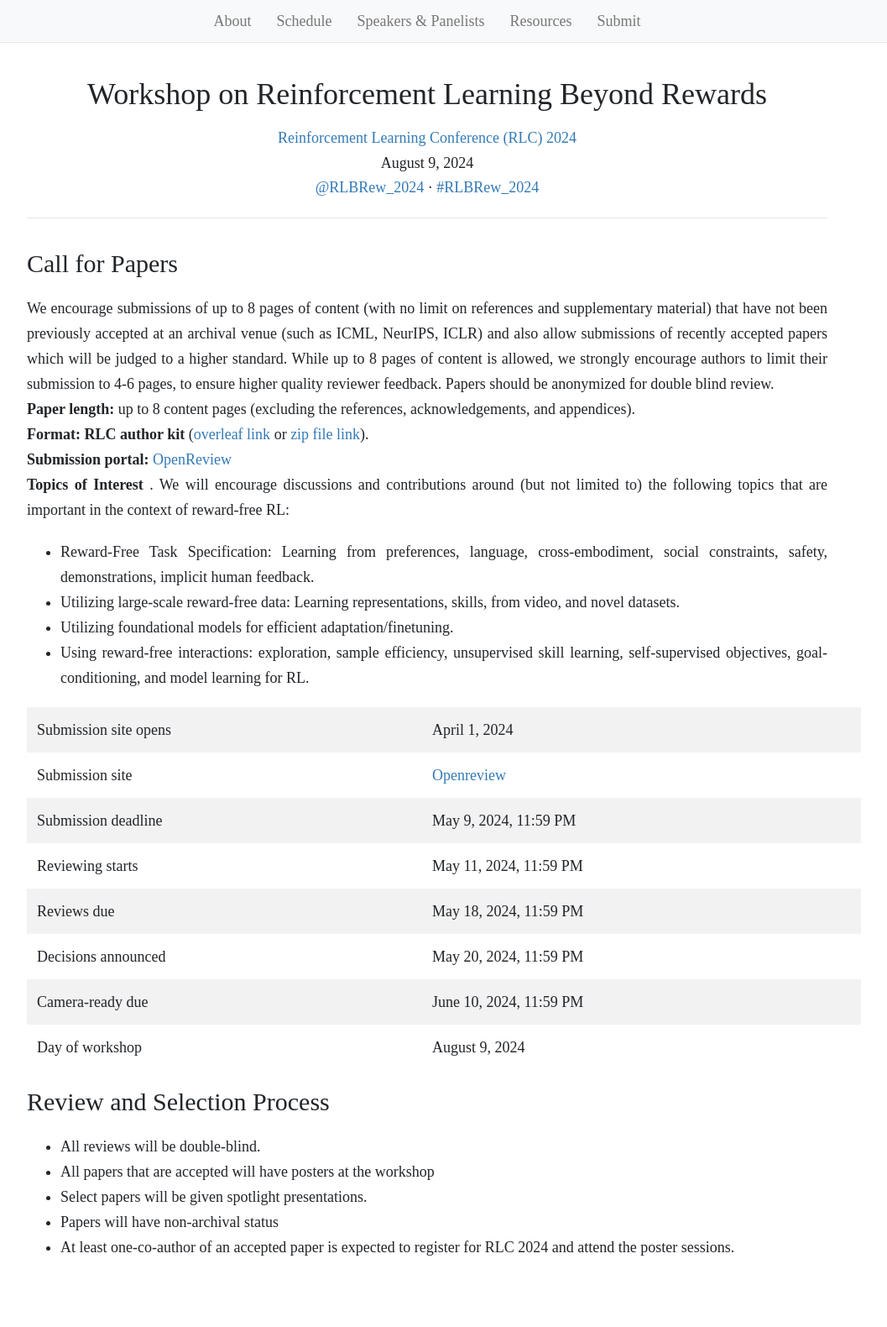
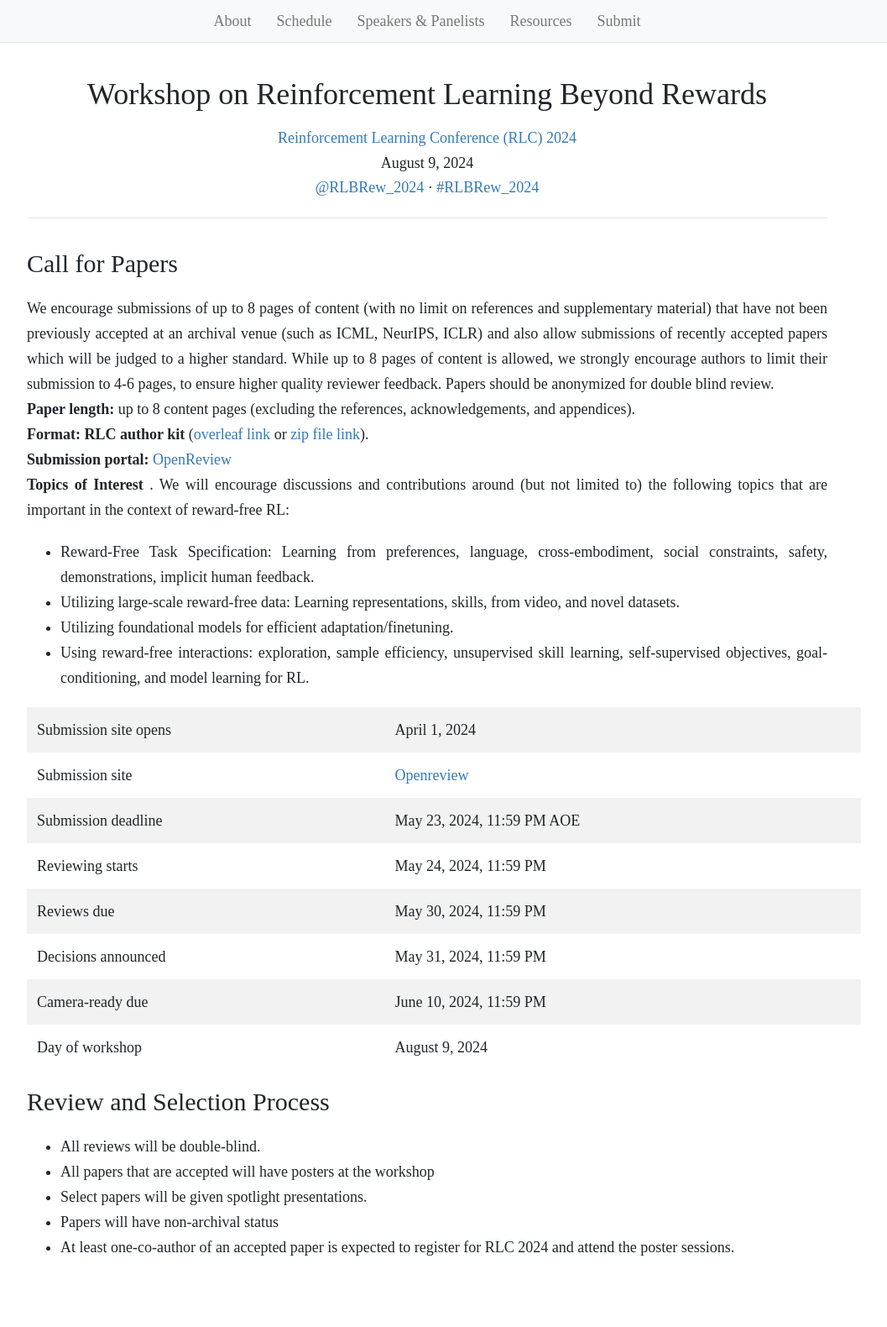
Before and after one commit to rlbrew-workshop/rlbrew-workshop.github.io, a Jekyll site: the page built from submit.html, in a window 1280 px wide. Shown: the whole page at 84% size, without its empty margins (131-1188 px from the left). Built offline with Jekyll 4.4.1, drawn with Linux system fonts in a browser that asks for light colours; nearby versions of some CDN libraries.

Commit message:
Modify submission date

```diff
--- a/submit.html
+++ b/submit.html
@@ -41,19 +41,19 @@ layout: default
       </tr>
       <tr>
         <td>Submission deadline</td>
-        <td> May 9, 2024, 11:59 PM </td>
+        <td> May 23, 2024, 11:59 PM AOE</td>
       </tr>
       <tr>
         <td>Reviewing starts</td>
-        <td> May 11, 2024, 11:59 PM </td>
+        <td> May 24, 2024, 11:59 PM </td>
       </tr>
       <tr>
         <td>Reviews due</td>
-        <td> May 18, 2024, 11:59 PM</td>
+        <td> May 30, 2024, 11:59 PM</td>
       </tr>
       <tr>
         <td>Decisions announced</td>
-        <td> May 20, 2024, 11:59 PM </td>
+        <td> May 31, 2024, 11:59 PM </td>
       </tr>
       <tr>
         <td>Camera-ready due</td>
```
